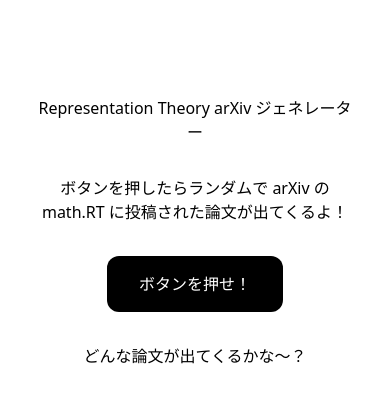
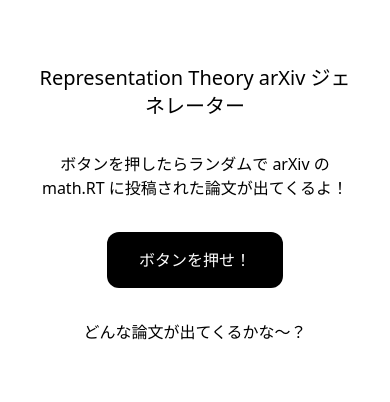
Before and after one commit to Cu0713/arxiv-generator, a React (Vite) app: page / in a window 390 px wide. Shown: the top 402 px of the page. Built offline with nearby package versions, Linux system fonts and the light colour scheme.

Commit message:
文字サイズ変更

```diff
--- a/src/App.tsx
+++ b/src/App.tsx
@@ -50,9 +50,9 @@
 	};
 
 	return (
-		<div className="min-h-screen pt-16 pb-8 space-y-8">
+		<div className="min-h-screen pt-8 pb-8 space-y-8">
 			<div className="text-center space-y-8">
-				<h1 className="text-base sm:text-2xl md:text-3xl lg:text-4xl">
+				<h1 className="text-xl sm:text-2xl md:text-3xl lg:text-4xl">
 					Representation Theory arXiv ジェネレーター
 				</h1>
 				<p>
```
